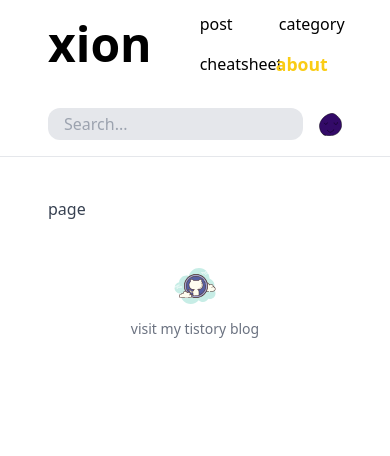
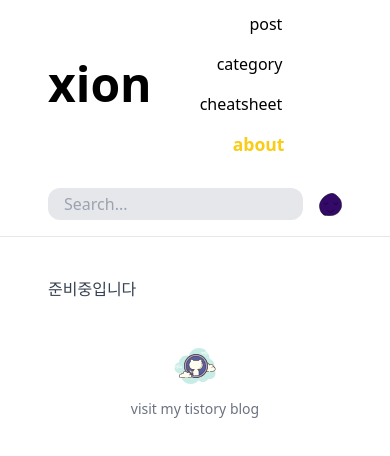
Before and after one commit to XionWCFM/devxion-blog, a Next.js app: page /about in a window 390 px wide. Shown: the top 456 px of the page. Built offline with nearby package versions, Linux system fonts and the light colour scheme.

Commit message:
create post list

```diff
--- a/app/about/page.tsx
+++ b/app/about/page.tsx
@@ -3,7 +3,7 @@ import React from 'react';
 interface pageProps {}
 
 const page = ({}: pageProps) => {
-  return <div>page</div>;
+  return <div>준비중입니다</div>;
 };
 
 export default page;
--- a/app/category/[tag]/page.tsx
+++ b/app/category/[tag]/page.tsx
@@ -3,7 +3,7 @@ import React from 'react';
 interface pageProps {}
 
 const page = ({}: pageProps) => {
-  return <div>page</div>;
+  return <div>준비중입니다.</div>;
 };
 
 export default page;
--- a/app/category/page.tsx
+++ b/app/category/page.tsx
@@ -3,7 +3,7 @@ import React from 'react';
 interface pageProps {}
 
 const page = ({}: pageProps) => {
-  return <div>page</div>;
+  return <div>준비중입니다</div>;
 };
 
 export default page;
--- a/app/post/page.tsx
+++ b/app/post/page.tsx
@@ -1,4 +1,5 @@
-import { getAllPost } from '@/utils';
+import { dateFormat, getAllPost } from '@/utils';
+import Link from 'next/link';
 import React from 'react';
 
 interface pageProps {}
@@ -6,10 +7,23 @@ interface pageProps {}
 const page = ({}: pageProps) => {
   const posts = getAllPost();
   return (
-    <div>
-      {posts.map((post) => (
-        <div key={post.title}>{post.title}</div>
-      ))}
+    <div className="">
+      <div className=" grid grid-cols-1 lg:grid-cols-2">
+        {posts.map((post) => (
+          <Link key={post.title} href={`post/${post.slugAsParams}`}>
+            <figure className=" flex items-center justify-between rounded-lg px-4 py-2 cursor-pointer mr-4 mt-4 transition-all duration-300 border-2 border-transparent hover:border-yellow-500">
+              <div className=" flex flex-col gap-2">
+                <h2 className=" font-extrabold text-2xl">{post.title}</h2>
+                <p className=" text-xs">{post.description}</p>
+              </div>
+              <div className=" text-xs flex flex-col gap-2 items-end">
+                <div>{post.tags}</div>
+                <div>{dateFormat(post.date)}</div>
+              </div>
+            </figure>
+          </Link>
+        ))}
+      </div>
     </div>
   );
 };
--- a/components/ui-components/Header.tsx
+++ b/components/ui-components/Header.tsx
@@ -38,7 +38,7 @@ const Header = ({}: HeaderProps) => {
               xion
             </p>
           </Link>
-          <div className=" lg:flex gap-4 lg:gap-8 grid grid-cols-2">
+          <div className=" flex gap-4 lg:gap-8 flex-col lg:flex-row lg:items-start items-end">
             {navigateArray.map((item) => (
               <Link
                 href={`/${item}`}
```
